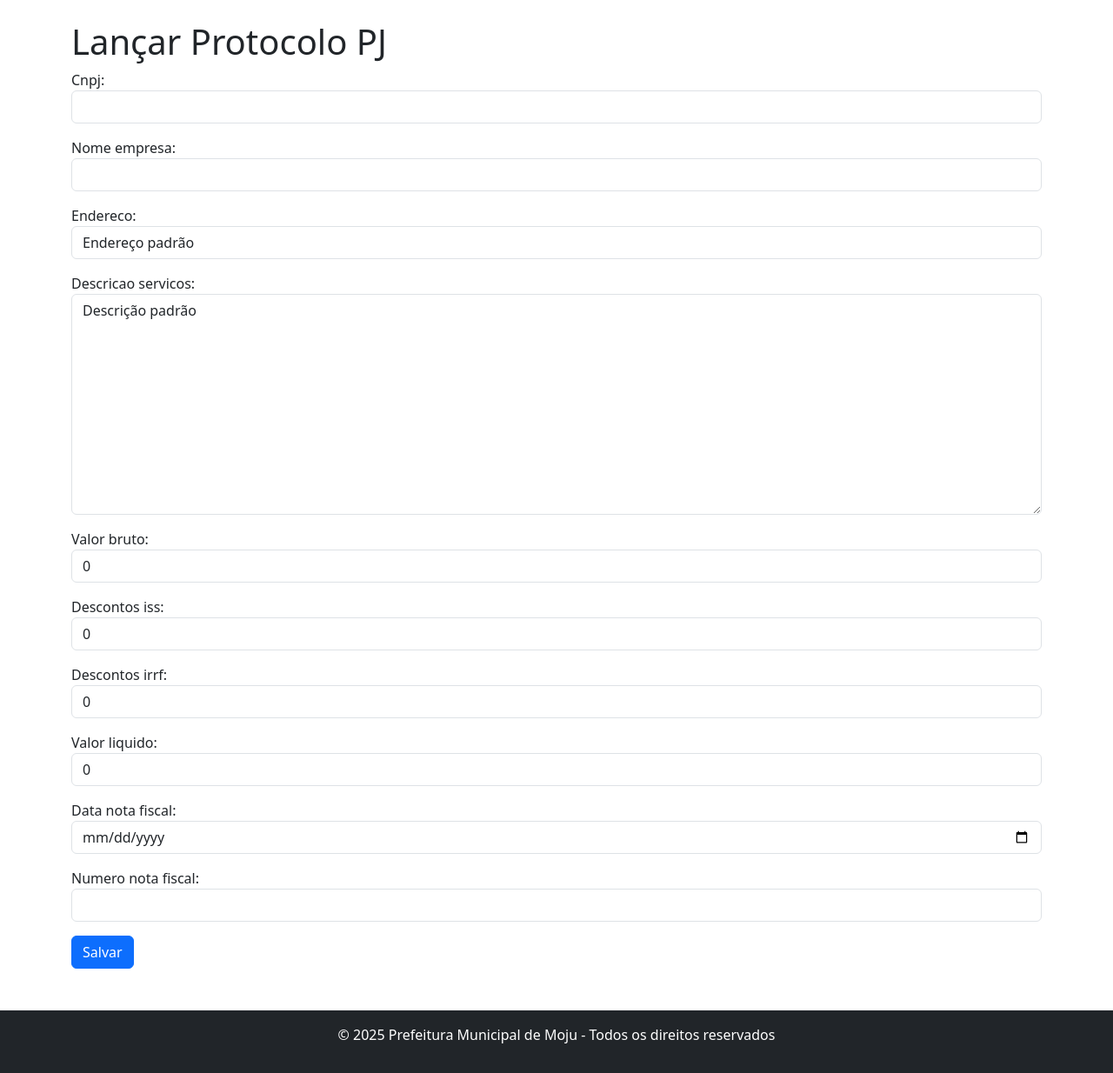
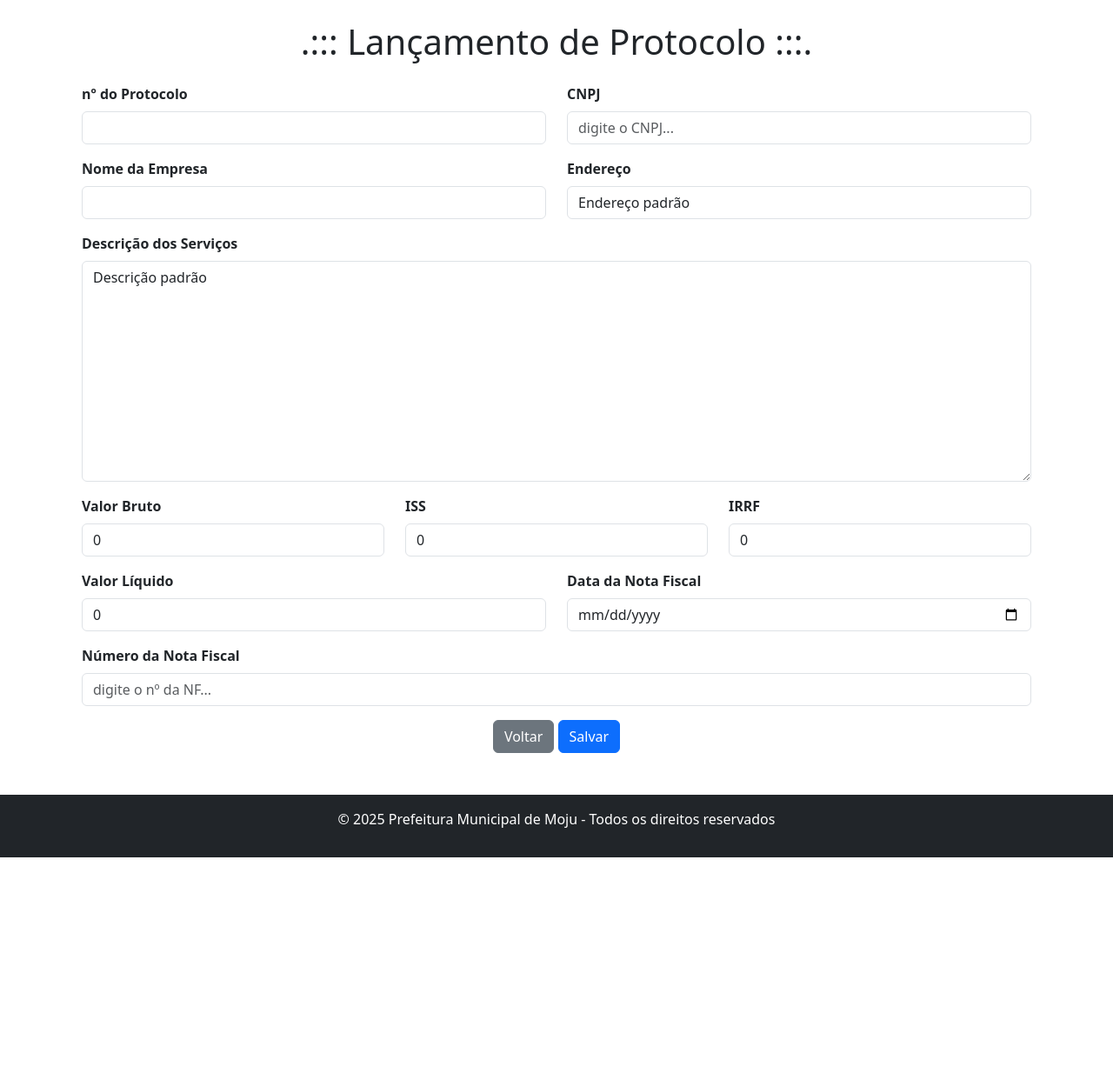
Before and after one commit to kinhomoju/protocolo_online, a Django app: template protocolos/templates/protocolos/lancar_protocolo_pj.html in a window 1280 px wide. Shown: the part 88-1322 px from the top of the page at 87% size. After the commit the page ends 1074 px from the top, so only its background shows below. Run offline with Django 5.2, Linux system fonts and the light colour scheme; the template is opened without the code that fills it: values that come from a table or form of the project are taken from there, others are empty; some libraries are stand-ins or nearby versions.

Commit message:
vários ajuste ainda não concluídos

```diff
--- a/protocolos/forms.py
+++ b/protocolos/forms.py
@@ -13,7 +13,7 @@ class ProtocoloForm(forms.ModelForm):
 class ProtocoloPFForm(forms.ModelForm):
     class Meta:
         model = Protocolo
-        fields = ['tipo_pf', 'cpf', 'nome', 'endereco', 'descricao_servicos', 'valor_bruto', 'descontos_iss', 'descontos_irrf', 'valor_liquido', 'data', 'data_nota_fiscal']
+        fields = ['tipo_pf', 'cpf', 'nome', 'endereco', 'descricao_servicos', 'valor_bruto', 'descontos_iss', 'descontos_irrf', 'valor_liquido', 'data', 'data_nota_fiscal', 'status']
         widgets = {
             'tipo_pf': forms.Select(attrs={'class': 'form-control'}),
             'cpf': forms.TextInput(attrs={'class': 'form-control'}),
@@ -26,16 +26,36 @@ class ProtocoloPFForm(forms.ModelForm):
             'valor_liquido': forms.NumberInput(attrs={'class': 'form-control'}),
             'data': forms.DateInput(attrs={'class': 'form-control', 'type': 'date'}),
             'data_nota_fiscal': forms.DateInput(attrs={'class': 'form-control', 'type': 'date'}),
+            'status': forms.Select(attrs={'class': 'form-control'}),
+        }
+        labels = {
+            'tipo_pf': 'Tipo PF',
+            'cpf': 'CPF',
+            'nome': 'Nome',
+            'endereco': 'Endereço',
+            'descricao_servicos': 'Descrição dos Serviços',
+            'valor_bruto': 'Valor Bruto',
+            'descontos_iss': 'Valor ISS',
+            'descontos_irrf': 'Valor IRRF',
+            'valor_liquido': 'Valor Líquido',
+            'data': 'Data',
+            'data_nota_fiscal': 'Data da NF',
+            'status': 'Status',
         }
 
 class ProtocoloPJForm(forms.ModelForm):
-    numero_nota_fiscal = forms.CharField(max_length=20, required=True, widget=forms.TextInput(attrs={'class': 'form-control'}))
+    numero_nota_fiscal = forms.CharField(
+        max_length=20,
+        required=True,
+        widget=forms.TextInput(attrs={'class': 'form-control', 'placeholder': 'digite o nº da NF...'}),
+        label='nº da NF'
+    )
 
     class Meta:
         model = Protocolo
-        fields = ['cnpj', 'nome_empresa', 'endereco', 'descricao_servicos', 'valor_bruto', 'descontos_iss', 'descontos_irrf', 'valor_liquido', 'data_nota_fiscal', 'numero_nota_fiscal']
+        fields = ['cnpj', 'nome_empresa', 'endereco', 'descricao_servicos', 'valor_bruto', 'descontos_iss', 'descontos_irrf', 'valor_liquido', 'data_nota_fiscal', 'numero_nota_fiscal', 'status']
         widgets = {
-            'cnpj': forms.TextInput(attrs={'class': 'form-control'}),
+            'cnpj': forms.TextInput(attrs={'class': 'form-control', 'placeholder': 'digite o CNPJ...'}),
             'nome_empresa': forms.TextInput(attrs={'class': 'form-control'}),
             'endereco': forms.TextInput(attrs={'class': 'form-control'}),
             'descricao_servicos': forms.Textarea(attrs={'class': 'form-control'}),
@@ -44,4 +64,19 @@ class ProtocoloPJForm(forms.ModelForm):
             'descontos_irrf': forms.NumberInput(attrs={'class': 'form-control'}),
             'valor_liquido': forms.NumberInput(attrs={'class': 'form-control'}),
             'data_nota_fiscal': forms.DateInput(attrs={'class': 'form-control', 'type': 'date'}),
+            'numero_nota_fiscal': forms.TextInput(attrs={'class': 'form-control', 'placeholder': 'digite o nº da NF...'}),
+            'status': forms.Select(attrs={'class': 'form-control'}),
         }
+        labels = {
+            'cnpj': 'CNPJ',
+            'nome_empresa': 'Nome da Empresa',
+            'endereco': 'Endereço',
+            'descricao_servicos': 'Descrição dos Serviços',
+            'valor_bruto': 'Valor Bruto',
+            'descontos_iss': 'Valor ISS',
+            'descontos_irrf': 'Valor IRRF',
+            'valor_liquido': 'Valor Líquido',
+            'data_nota_fiscal': 'Data da NF',
+            'numero_nota_fiscal': 'nº da NF',
+            'status': 'Status',
+        }
--- a/protocolos/models.py
+++ b/protocolos/models.py
@@ -1,6 +1,7 @@
 from django.db import models, transaction
 from django.utils import timezone
 from django.conf import settings
+import uuid
 
 class Protocolo(models.Model):
     TIPO_PF_CHOICES = [
@@ -15,8 +16,9 @@ class Protocolo(models.Model):
         ('pendente', 'Pendente'),
     ]
 
+    numero = models.CharField(max_length=20, unique=True, editable=False)  # Descomente este campo
     tipo_pf = models.CharField(max_length=20, choices=TIPO_PF_CHOICES, null=True, blank=True)
-    numero = models.CharField(max_length=20, unique=True, editable=False)
+    numero_recibo = models.CharField(max_length=20, unique=True, editable=False, default=uuid.uuid4().hex)
     numero_nota_fiscal = models.CharField(max_length=20, null=True, blank=True)
     cpf = models.CharField(max_length=14, null=True, blank=True)
     nome = models.CharField(max_length=255, default='Nome padrão')
--- a/protocolos/templates/protocolos/lancar_protocolo_pj.html
+++ b/protocolos/templates/protocolos/lancar_protocolo_pj.html
@@ -1,12 +1,121 @@
 <!-- filepath: /workspaces/protocolo_online/protocolos/templates/protocolos/lancar_protocolo_pj.html -->
 {% extends "base_generic.html" %}
+{% load static %}
+{% load custom_filters %}
+
+{% block title %}Lançamento de Protocolo{% endblock %}
 
 {% block content %}
-  <h1>Lançar Protocolo PJ</h1>
-  <form method="post">
+<div class="container mt-4">
+  <h1 class="mb-4 text-center">.::: Lançamento de Protocolo :::.</h1>
+  <form method="post" class="needs-validation" novalidate>
     {% csrf_token %}
-    {{ form.as_p }}
-    <input type="hidden" name="numero_protocolo" value="{{ protocolo_numero }}">
-    <button type="submit" class="btn btn-primary">Salvar</button>
+    <div class="row">
+      <div class="col-md-6 mb-3">
+        <label for="numero_protocolo" class="form-label" style="font-weight: bold;">nº do Protocolo</label>
+        <input type="text" id="numero_protocolo" class="form-control" value="{{ protocolo_numero }}" readonly>
+      </div>
+      <div class="col-md-6 mb-3">
+        <label for="{{ form.cnpj.id_for_label }}" class="form-label" style="font-weight: bold;">CNPJ</label>
+        {{ form.cnpj|add_class:"form-control"|add_placeholder:"Digite o CNPJ..." }}
+        <div class="invalid-feedback">
+          O CNPJ inserido não é válido. Por favor, verifique e tente novamente.
+        </div>
+      </div>
+    </div>
+    <div class="row">
+      <div class="col-md-6 mb-3">
+        <label for="{{ form.nome_empresa.id_for_label }}" class="form-label" style="font-weight: bold;">Nome da Empresa</label>
+        {{ form.nome_empresa|add_class:"form-control"|add_placeholder:"Digite o nome da empresa..." }}
+        <div class="invalid-feedback">
+          Por favor, insira o nome da empresa.
+        </div>
+      </div>
+      <div class="col-md-6 mb-3">
+        <label for="{{ form.endereco.id_for_label }}" class="form-label" style="font-weight: bold;">Endereço</label>
+        {{ form.endereco|add_class:"form-control"|add_placeholder:"Digite o endereço..." }}
+        <div class="invalid-feedback">
+          Por favor, insira o endereço.
+        </div>
+      </div>
+    </div>
+    <div class="mb-3">
+      <label for="{{ form.descricao_servicos.id_for_label }}" class="form-label" style="font-weight: bold;">Descrição dos Serviços</label>
+      {{ form.descricao_servicos|add_class:"form-control"|add_placeholder:"Descreva os serviços prestados..." }}
+      <div class="invalid-feedback">
+        Por favor, insira a descrição dos serviços.
+      </div>
+    </div>
+    <div class="row">
+      <div class="col-md-4 mb-3">
+        <label for="{{ form.valor_bruto.id_for_label }}" class="form-label" style="font-weight: bold;">Valor Bruto</label>
+        {{ form.valor_bruto|add_class:"form-control"|add_placeholder:"Digite o valor bruto..." }}
+        <div class="invalid-feedback">
+          Por favor, insira o valor bruto.
+        </div>
+      </div>
+      <div class="col-md-4 mb-3">
+        <label for="{{ form.descontos_iss.id_for_label }}" class="form-label" style="font-weight: bold;">ISS</label>
+        {{ form.descontos_iss|add_class:"form-control"|add_placeholder:"Digite os descontos do ISS..." }}
+        <div class="invalid-feedback">
+          Por favor, insira os descontos do ISS.
+        </div>
+      </div>
+      <div class="col-md-4 mb-3">
+        <label for="{{ form.descontos_irrf.id_for_label }}" class="form-label" style="font-weight: bold;">IRRF</label>
+        {{ form.descontos_irrf|add_class:"form-control"|add_placeholder:"Digite os descontos do IRRF..." }}
+        <div class="invalid-feedback">
+          Por favor, insira os descontos do IRRF.
+        </div>
+      </div>
+    </div>
+    <div class="row">
+      <div class="col-md-6 mb-3">
+        <label for="{{ form.valor_liquido.id_for_label }}" class="form-label" style="font-weight: bold;">Valor Líquido</label>
+        {{ form.valor_liquido|add_class:"form-control"|add_placeholder:"Digite o valor líquido..." }}
+        <div class="invalid-feedback">
+          Por favor, insira o valor líquido.
+        </div>
+      </div>
+      <div class="col-md-6 mb-3">
+        <label for="{{ form.data_nota_fiscal.id_for_label }}" class="form-label" style="font-weight: bold;">Data da Nota Fiscal</label>
+        {{ form.data_nota_fiscal|add_class:"form-control"|add_placeholder:"Selecione a data da nota fiscal..." }}
+        <div class="invalid-feedback">
+          Por favor, insira a data da nota fiscal.
+        </div>
+      </div>
+    </div>
+    <div class="mb-3">
+      <label for="{{ form.numero_nota_fiscal.id_for_label }}" class="form-label" style="font-weight: bold;">Número da Nota Fiscal</label>
+      {{ form.numero_nota_fiscal|add_class:"form-control"|add_placeholder:"Digite o número da nota fiscal..." }}
+      <div class="invalid-feedback">
+        Por favor, insira o número da nota fiscal.
+      </div>
+    </div>
+    <div class="text-center">
+      <a href="{% url 'usuarios:dashboard' %}" class="btn btn-secondary">Voltar</a>
+      <button type="submit" class="btn btn-primary">Salvar</button>
+    </div>
   </form>
+</div>
+<script>
+  // Exemplo de JavaScript para desativar o envio do formulário, se houver campos inválidos.
+  (function() {
+    'use strict';
+    window.addEventListener('load', function() {
+      // Pega todos os formulários que nós queremos aplicar estilos de validação Bootstrap personalizados.
+      var forms = document.getElementsByClassName('needs-validation');
+      // Faz um loop neles e evita o envio.
+      var validation = Array.prototype.filter.call(forms, function(form) {
+        form.addEventListener('submit', function(event) {
+          if (form.checkValidity() === false) {
+            event.preventDefault();
+            event.stopPropagation();
+          }
+          form.classList.add('was-validated');
+        }, false);
+      });
+    }, false);
+  })();
+</script>
 {% endblock %}
--- /dev/null
+++ b/protocolos/templatetags/custom_filters.py
@@ -0,0 +1,16 @@
+from django import template
+from django.forms import BoundField
+
+register = template.Library()
+
+@register.filter(name='add_class')
+def add_class(field, css_class):
+    if isinstance(field, BoundField):
+        return field.as_widget(attrs={"class": css_class})
+    return field
+
+@register.filter(name='add_placeholder')
+def add_placeholder(field, placeholder):
+    if isinstance(field, BoundField):
+        return field.as_widget(attrs={"placeholder": placeholder})
+    return field
```
Also changed, not shown: protocolos/views.py (+6 -2 lines), db.sqlite3, protocolos/migrations/0006_protocolo_numero_recibo.py (added), protocolos/migrations/0007_alter_protocolo_numero_recibo.py (added), protocolos/migrations/0008_alter_protocolo_numero_recibo.py (added), protocolos/migrations/0009_remove_protocolo_numero_and_more.py (added), protocolos/migrations/0010_protocolo_numero_alter_protocolo_numero_recibo.py (added), protocolos/templatetags/__init__.py (added).
